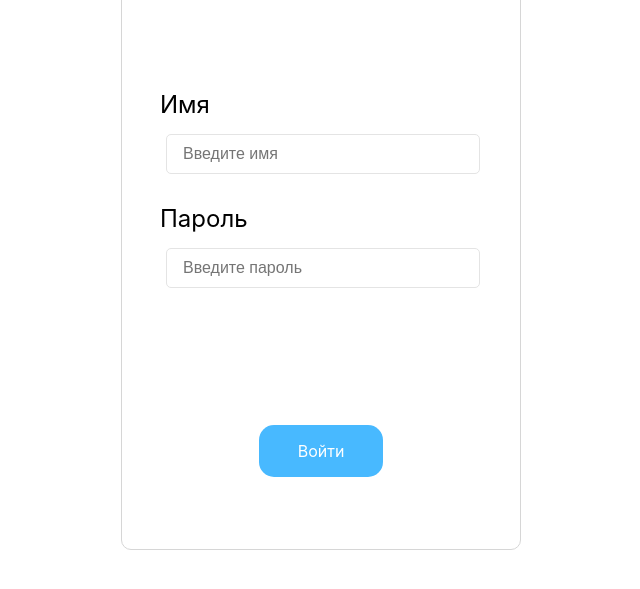
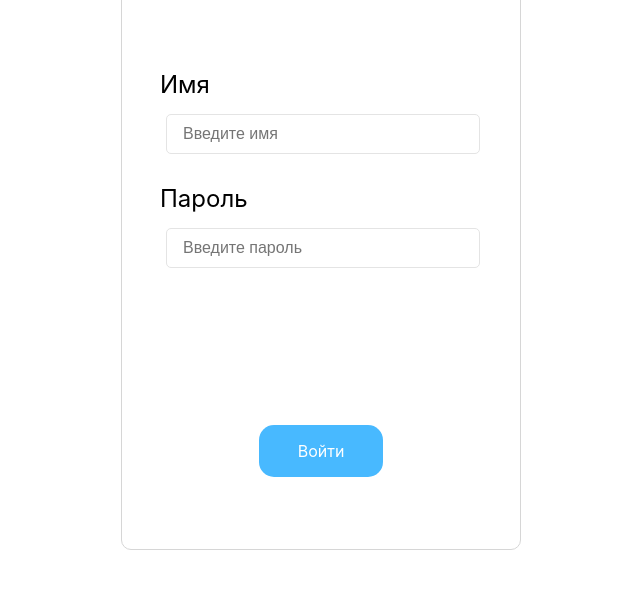
Before and after one commit to spazzbk/Remory, a plain HTML site: page index.html in a window 1280 px wide. Shown: the part 175-764 px from the top of the page, without its empty margins (319-959 px from the left). Drawn offline with Linux system fonts and the light colour scheme.

Commit message:
Update style.css

```diff
--- a/styles/style.css
+++ b/styles/style.css
@@ -42,7 +42,7 @@ body {
 }
 
 .form-groups {
-    margin-top: 10rem;
+    margin-top: 8rem;
     margin-left: 3.8rem;
 }
 
```
